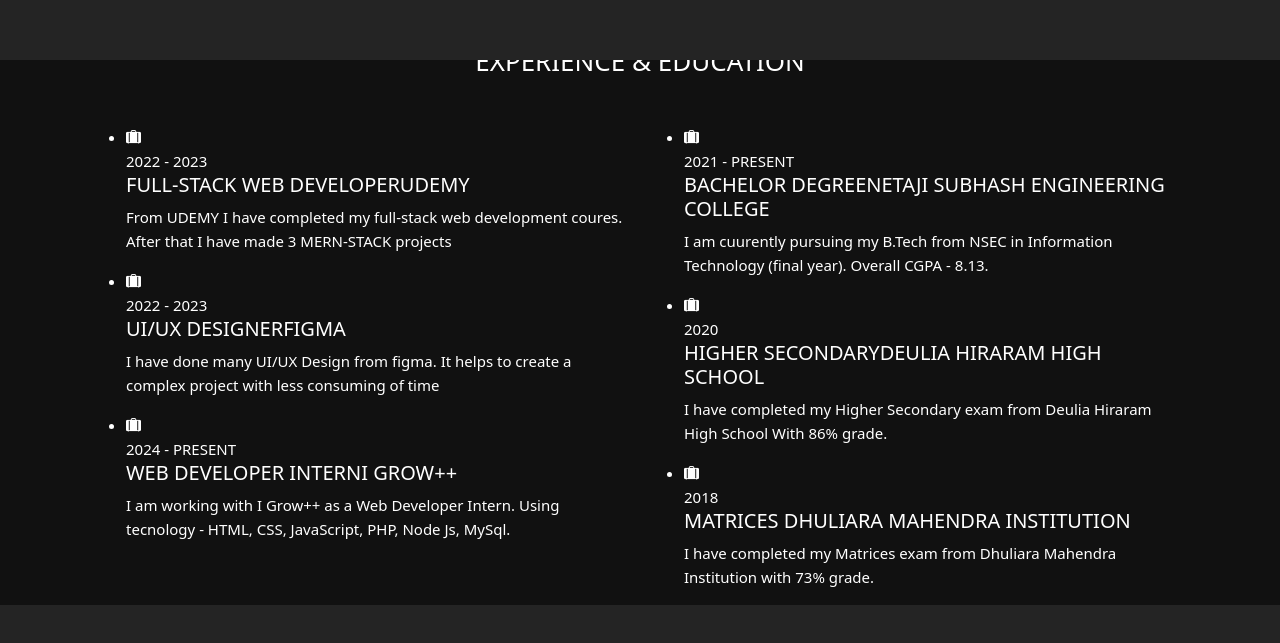
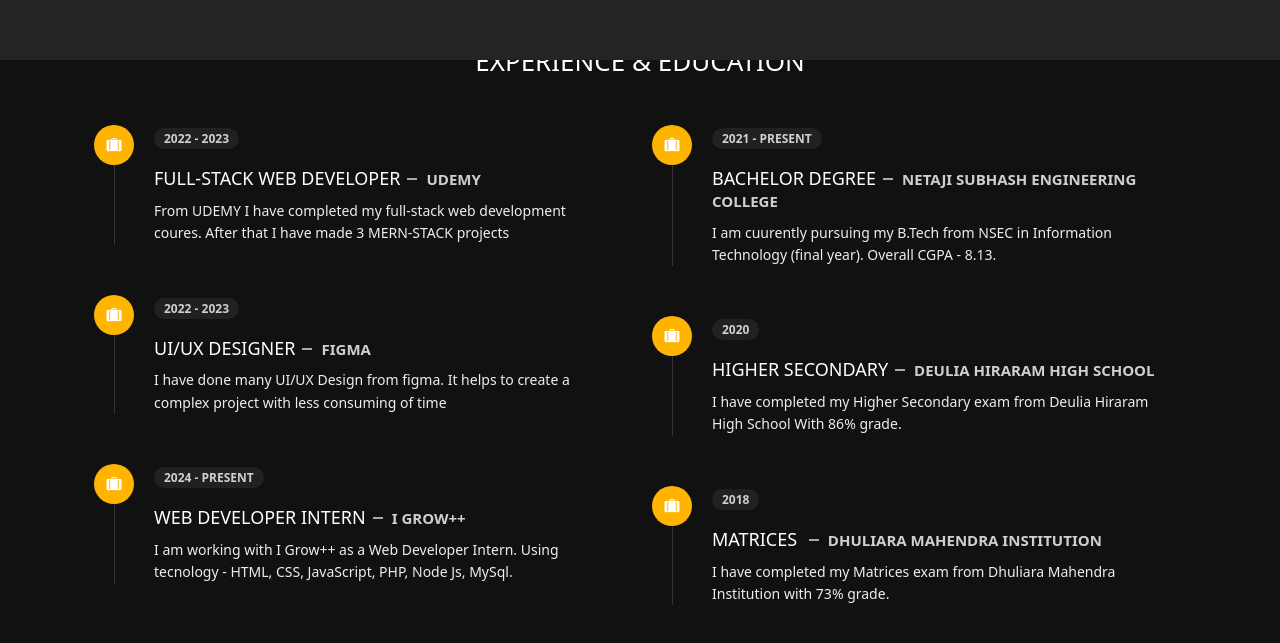
Before and after one commit to arnab1616/arnab.ac.in, a React (Vite) app: page /about in a window 1280 px wide. Shown: the part 1540-2183 px from the top of the page. Before the commit the page ends 2145 px from the top, so only its background shows below. Built offline with nearby package versions, Linux system fonts and the light colour scheme.

Commit message:
Update hero.css

```diff
--- a/public/assets/styles/hero.css
+++ b/public/assets/styles/hero.css
@@ -366,6 +366,74 @@ hr.separator {
 .c100.p95 .bar {
   transform: rotate(340deg);
 }
+.resume-box ul {
+  margin: 0;
+  padding: 0;
+  list-style: none;
+}
+.resume-box li {
+  position: relative;
+  padding: 0 20px 0 60px;
+  margin: 0 0 50px;
+}
+.resume-box li:after {
+  content: "";
+  position: absolute;
+  top: 0;
+  left: 20px;
+  bottom: 0;
+  border-left: 1px solid #333;
+}
+.resume-box .icon {
+  width: 40px;
+  height: 40px;
+  position: absolute;
+  left: 0;
+  right: 0;
+  line-height: 40px;
+  text-align: center;
+  z-index: 1;
+  border-radius: 50%;
+  color: #fff;
+  background-color: #ffb400;
+}
+.resume-box .time {
+  color: #fff;
+  font-size: 12px;
+  padding: 1px 10px;
+  display: inline-block;
+  margin-bottom: 12px;
+  border-radius: 20px;
+  font-weight: 600;
+  background-color: #252525;
+  opacity: .8;
+}
+.resume-box h5 {
+  font-size: 18px;
+  margin: 7px 0 10px;
+}
+.resume-box p {
+  margin: 0;
+  color: #eee;
+  font-size: 14px;
+}
+.resume-box .place {
+  opacity: .8;
+  font-weight: 600;
+  font-size: 15px;
+  position: relative;
+  padding-left: 26px;
+}
+.resume-box .place:before {
+  position: absolute;
+  content: "";
+  width: 10px;
+  height: 2px;
+  background-color: #fff;
+  left: 7px;
+  top: 9px;
+  opacity: .8;
+}
 @media (min-width: 991px) {
 .box-stats p:before {
   content: "";
```
